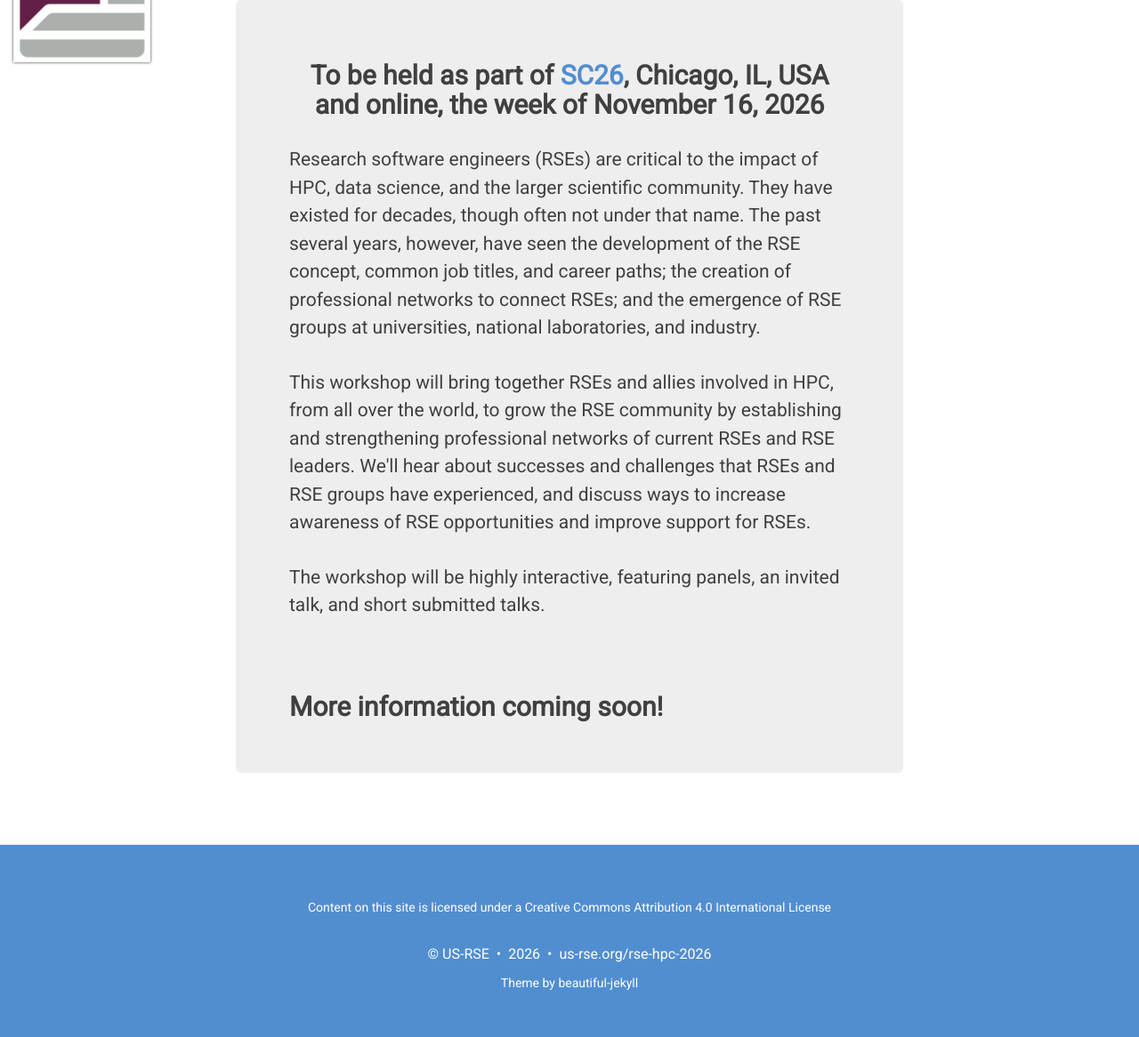
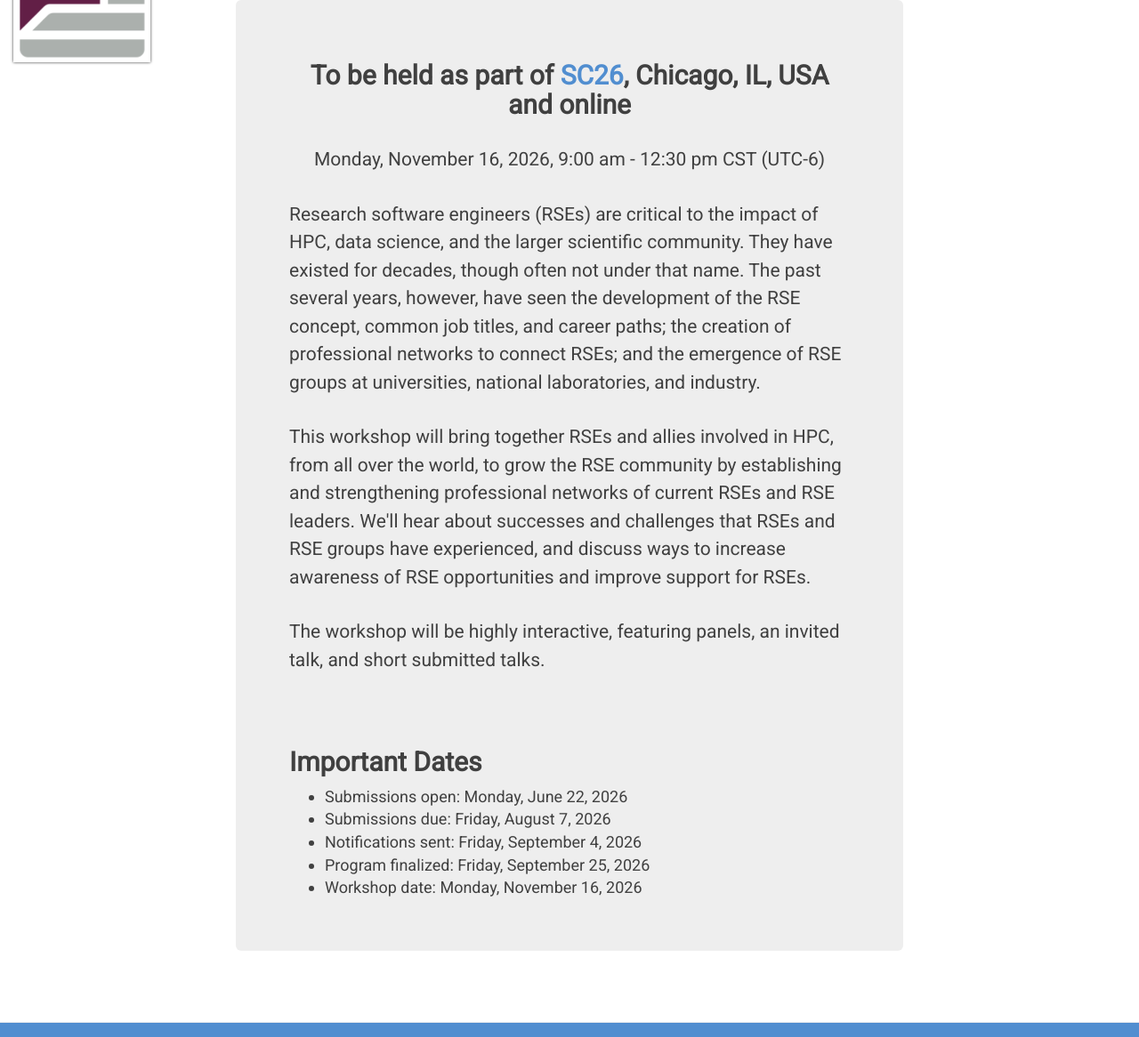
Before and after one commit to USRSE/rse-hpc-2026, a Jekyll site: the page built from index.html, in a window 1280 px wide and 1400 px high. Shown: the part 100-1266 px from the top of the window at 89% size. Built offline with Jekyll 4.4.1, drawn with Linux system fonts in a browser that asks for light colours; nearby versions of some CDN libraries; the list of posts is cut into pages by our own code; grey boxes are pictures that could not be loaded.

Commit message:
Add dates and times to main page

```diff
--- a/index.html
+++ b/index.html
@@ -9,7 +9,10 @@ fb-img:
 <div class="main-explain-area jumbotron">
   <h2><center>To be held as part of
   <a href='https://sc26.supercomputing.org'>SC26</a>,
-  Chicago, IL, USA and online, the week of November 16, 2026
+  Chicago, IL, USA and online
+  <p>
+  Monday, November 16, 2026, 9:00 am - 12:30 pm CST (UTC-6)
+
   </center></h2>
 
   <p>
@@ -22,5 +25,13 @@ fb-img:
   <p>
 
   <br>
-  <h2>More information coming soon!</h2>
+  <h2>Important Dates</h2>
+  <ul>
+    <li>Submissions open:  Monday, June 22, 2026
+    <li>Submissions due:  Friday, August 7, 2026
+    <li>Notifications sent:  Friday, September 4, 2026
+    <li>Program finalized:  Friday, September 25, 2026
+    <li>Workshop date:  Monday, November 16, 2026
+  </ul>
+
 </div>
```
